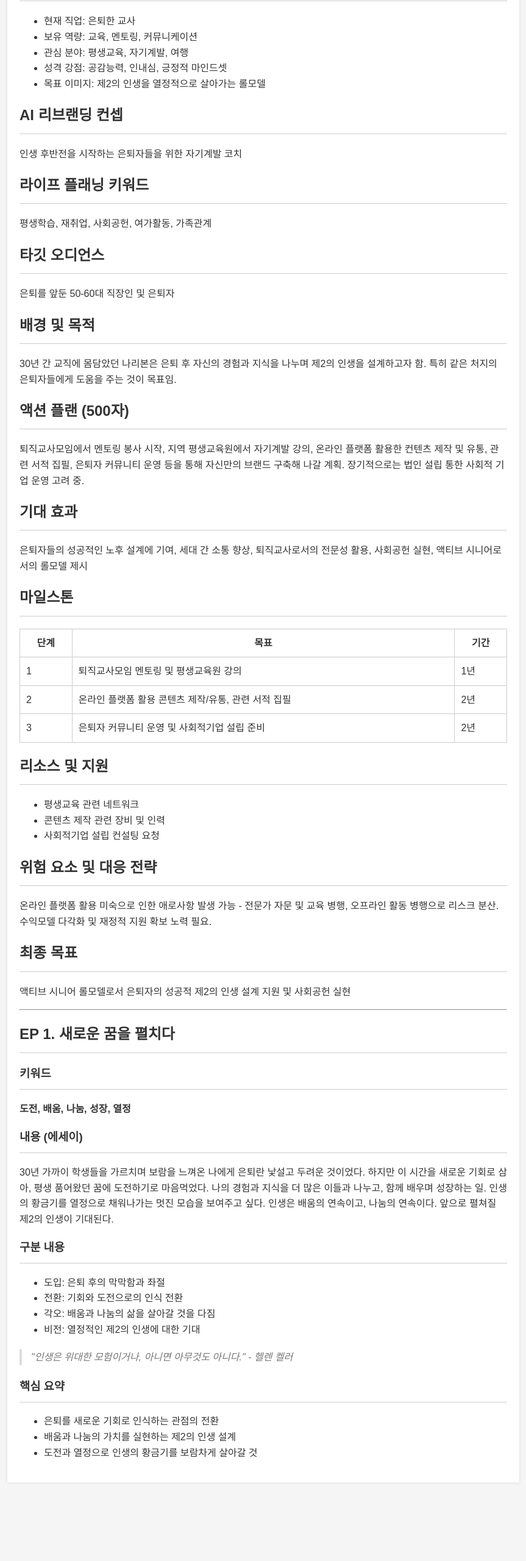
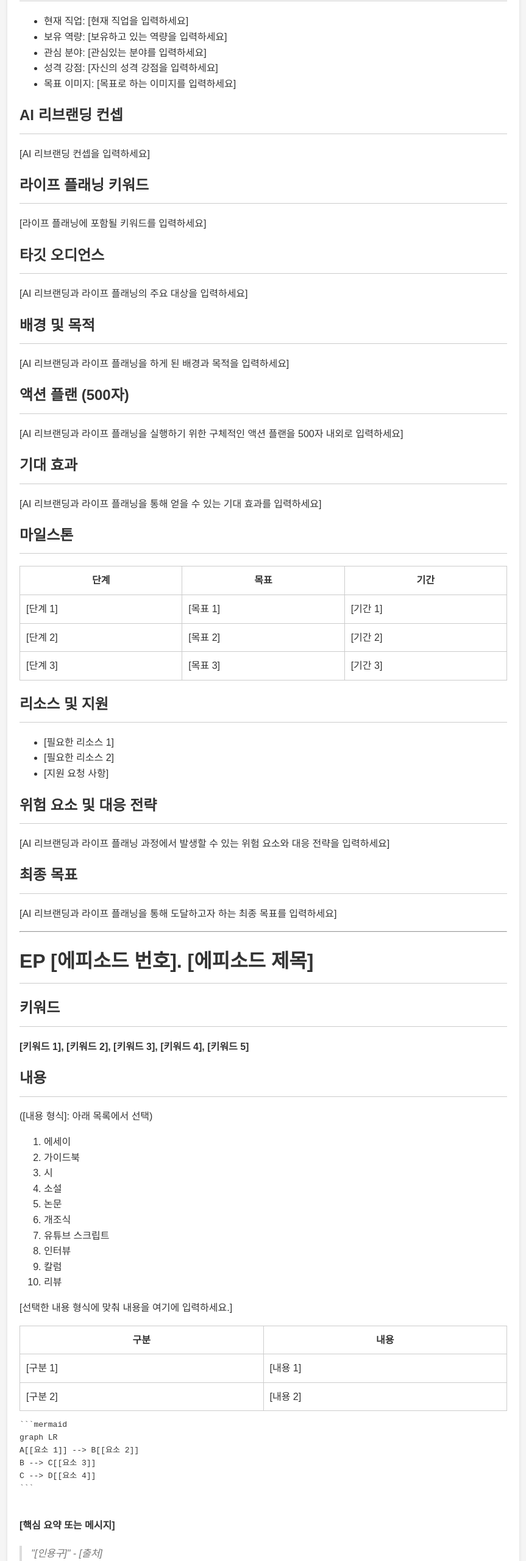
Before and after one commit to 8richfields/bookconcept, a plain HTML site: page index.html in a window 1280 px wide. Shown: the part 180-2740 px from the top of the page at 61% size, without its empty margins (208-1071 px from the left). Before the commit the page ends 2619 px from the top, so only its background shows below. Drawn offline with Linux system fonts and the light colour scheme.

Commit message:
Update index.html

````diff
--- a/index.html
+++ b/index.html
@@ -30,6 +30,13 @@
       border: 1px solid #ccc;
       padding: 10px;
     }
+    blockquote {
+      font-style: italic;
+      color: #777;
+      border-left: 4px solid #ddd;
+      padding-left: 15px;
+      margin: 20px 0;
+    }
     .copy-button {
       display: inline-block;
       padding: 10px 20px;
@@ -42,22 +49,140 @@
     .copy-button:hover {
       background-color: #0056b3;
     }
-    pre {
-      background-color: #f4f4f4;
-      padding: 10px;
-      overflow-x: auto;
-    }
-    blockquote {
-      font-style: italic;
-      color: #777;
-      border-left: 4px solid #ddd;
-      padding-left: 15px;
-      margin: 20px 0;
+    .warning {
+      color: red;
+      margin-top: 20px;
     }
   </style>
 </head>
 <body>
   <div class="container">
+    <h1>리브랜딩 AI 템플릿 저작권 가이드</h1>
+
+    <h2>자기 분석</h2>
+    <ul>
+      <li>현재 직업: [현재 직업을 입력하세요]</li>
+      <li>보유 역량: [보유하고 있는 역량을 입력하세요]</li>
+      <li>관심 분야: [관심있는 분야를 입력하세요]</li>
+      <li>성격 강점: [자신의 성격 강점을 입력하세요]</li>
+      <li>목표 이미지: [목표로 하는 이미지를 입력하세요]</li>
+    </ul>
+
+    <h2>AI 리브랜딩 컨셉</h2>
+    <p>[AI 리브랜딩 컨셉을 입력하세요]</p>
+
+    <h2>라이프 플래닝 키워드</h2>
+    <p>[라이프 플래닝에 포함될 키워드를 입력하세요]</p>
+
+    <h2>타깃 오디언스</h2>
+    <p>[AI 리브랜딩과 라이프 플래닝의 주요 대상을 입력하세요]</p>
+
+    <h2>배경 및 목적</h2>
+    <p>[AI 리브랜딩과 라이프 플래닝을 하게 된 배경과 목적을 입력하세요]</p>
+
+    <h2>액션 플랜 (500자)</h2>
+    <p>[AI 리브랜딩과 라이프 플래닝을 실행하기 위한 구체적인 액션 플랜을 500자 내외로 입력하세요]</p>
+
+    <h2>기대 효과</h2>
+    <p>[AI 리브랜딩과 라이프 플래닝을 통해 얻을 수 있는 기대 효과를 입력하세요]</p>
+
+    <h2>마일스톤</h2>
+    <table>
+      <tr>
+        <th>단계</th>
+        <th>목표</th>
+        <th>기간</th>
+      </tr>
+      <tr>
+        <td>[단계 1]</td>
+        <td>[목표 1]</td>
+        <td>[기간 1]</td>
+      </tr>
+      <tr>
+        <td>[단계 2]</td>
+        <td>[목표 2]</td>
+        <td>[기간 2]</td>
+      </tr>
+      <tr>
+        <td>[단계 3]</td>
+        <td>[목표 3]</td>
+        <td>[기간 3]</td>
+      </tr>
+    </table>
+
+    <h2>리소스 및 지원</h2>
+    <ul>
+      <li>[필요한 리소스 1]</li>
+      <li>[필요한 리소스 2]</li>
+      <li>[지원 요청 사항]</li>
+    </ul>
+
+    <h2>위험 요소 및 대응 전략</h2>
+    <p>[AI 리브랜딩과 라이프 플래닝 과정에서 발생할 수 있는 위험 요소와 대응 전략을 입력하세요]</p>
+
+    <h2>최종 목표</h2>
+    <p>[AI 리브랜딩과 라이프 플래닝을 통해 도달하고자 하는 최종 목표를 입력하세요]</p>
+
+    <hr>
+
+    <h1>EP [에피소드 번호]. [에피소드 제목]</h1>
+
+    <h2>키워드</h2>
+    <p><strong>[키워드 1], [키워드 2], [키워드 3], [키워드 4], [키워드 5]</strong></p>
+
+    <h2>내용</h2>
+    <p>([내용 형식]: 아래 목록에서 선택)</p>
+    <ol>
+      <li>에세이</li>
+      <li>가이드북</li>
+      <li>시</li>
+      <li>소설</li>
+      <li>논문</li>
+      <li>개조식</li>
+      <li>유튜브 스크립트</li>
+      <li>인터뷰</li>
+      <li>칼럼</li>
+      <li>리뷰</li>
+    </ol>
+    <p>[선택한 내용 형식에 맞춰 내용을 여기에 입력하세요.]</p>
+
+    <table>
+      <tr>
+        <th>구분</th>
+        <th>내용</th>
+      </tr>
+      <tr>
+        <td>[구분 1]</td>
+        <td>[내용 1]</td>
+      </tr>
+      <tr>
+        <td>[구분 2]</td>
+        <td>[내용 2]</td>
+      </tr>
+    </table>
+
+    <pre>
+```mermaid
+graph LR
+A[[요소 1]] --> B[[요소 2]]
+B --> C[[요소 3]]
+C --> D[[요소 4]]
+```
+    </pre>
+
+    <p><strong>[핵심 요약 또는 메시지]</strong></p>
+
+    <blockquote>"[인용구]" - [출처]</blockquote>
+
+    <h2>핵심 요약</h2>
+    <ul>
+      <li>[요약 1]</li>
+      <li>[요약 2]</li>
+      <li>[요약 3]</li>
+    </ul>
+
+    <hr>
+
     <h1>리브랜딩 AI 템플릿 저작권 가이드</h1>
 
     <h2>자기 분석</h2>
@@ -124,8 +249,6 @@
     <h2>최종 목표</h2>
     <p>액티브 시니어 롤모델로서 은퇴자의 성공적 제2의 인생 설계 지원 및 사회공헌 실현</p>
 
-    <hr>
-
     <h2>EP 1. 새로운 꿈을 펼치다</h2>
 
     <h3>키워드</h3>
@@ -150,6 +273,24 @@
       <li>배움과 나눔의 가치를 실현하는 제2의 인생 설계</li>
       <li>도전과 열정으로 인생의 황금기를 보람차게 살아갈 것</li>
     </ul>
+
+    <p>&copy; 2023 퀀텀옥토(정진혁) All rights reserved.</p>
+    <p class="warning">본 콘텐츠를 불법으로 활용 시 저작권법에 의해 처벌될 수 있습니다.</p>
+
+    <a href="#" class="copy-button" onclick="copyToClipboard()">프롬프트 명령어 복사</a>
   </div>
+
+  <script>
+    function copyToClipboard() {
+      const container = document.querySelector('.container');
+      const range = document.createRange();
+      range.selectNode(container);
+      window.getSelection().removeAllRanges();
+      window.getSelection().addRange(range);
+      document.execCommand('copy');
+      window.getSelection().removeAllRanges();
+      alert('프롬프트 명령어가 복사되었습니다.');
+    }
+  </script>
 </body>
 </html>
````
